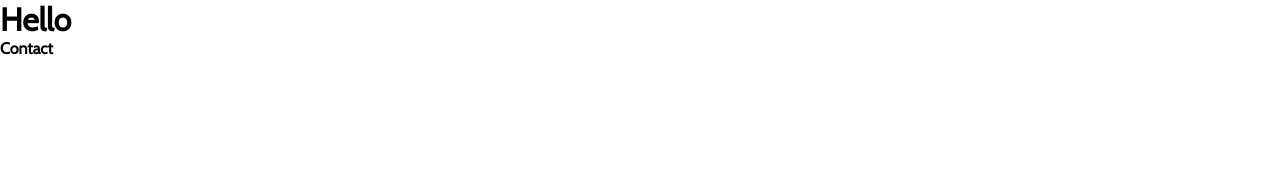
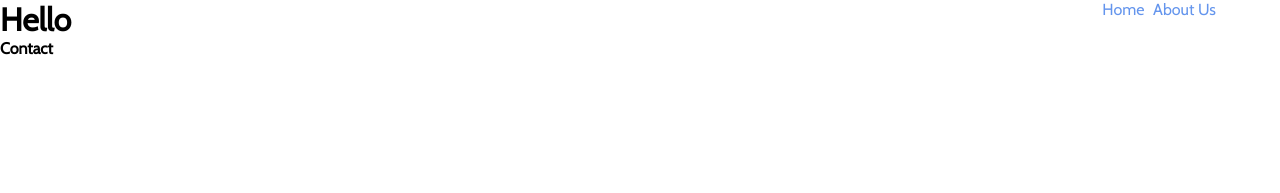
Before and after one commit to JonathanHemnes/epoch2, a Jekyll site: the page built from about.html, in a window 1280 px wide. Shown: the top 193 px of the page. Built offline with Jekyll 4.4.1, drawn with Linux system fonts in a browser that asks for light colours.

Commit message:
very basic nav

```diff
--- /dev/null
+++ b/_includes/nav.html
@@ -0,0 +1,4 @@
+<div class="nav">
+    <a href="/">Home</a>
+    <a href="/about">About Us</a>
+</div>
--- a/_layouts/about.html
+++ b/_layouts/about.html
@@ -4,6 +4,7 @@
 {% include head.html %}
 
 <body>
+  {% include nav.html %}
   {% include about_us.html %}
   {% include contact.html %}
 </body>
--- a/_layouts/home.html
+++ b/_layouts/home.html
@@ -4,6 +4,7 @@
 {% include head.html %}
 
 <body>
+  {% include nav.html %}
   {% include splash.html %}
   {% include intro.html %}
   {% include ethos.html %}
--- a/_sass/_base.scss
+++ b/_sass/_base.scss
@@ -1,5 +1,17 @@
 @import "mixins";
 @import "variables";
+
+.nav {
+    position: fixed;
+    top: 0;
+    right: 5%;
+    display: inline-block;
+    a {
+        color: cornflowerblue;
+        text-decoration: none;
+        margin-left: 5px;
+    }
+}
 
 .business-card {
     background: black;
@@ -16,14 +28,13 @@
         color: $text-white;
     }
     background-image: url('/img/ECS_BRAND_PATTERN.JPG');
-    background-size: 600px;
+    background-size: 700px;
     background-repeat: repeat;
-    background-origin: center;
+    background-position: center;
     .logo-space {
         img {
             -webkit-filter: grayscale(1) invert(1);
             filter: grayscale(1) invert(1);
-            @include fadeIn( 0.75s);
             @media screen and (min-width: $screen-xs) and (max-width: $screen-sm) {
                 width: 100%;
                 max-width: 350px;
@@ -31,25 +42,6 @@
             width: 60%;
             display: block;
             margin: auto;
-        }
-        .circle {
-            @include fadeIn( 1s);
-            display: flex;
-            align-content: center;
-            align-items: center;
-            justify-content: center;
-            margin: auto;
-            margin-top: 10vh;
-            border-radius: 50%;
-            background-color: white;
-            height: 75px;
-            width: 75px;
-            i {
-                color: black;
-            }
-             :hover {
-                color: #E5C100;
-            }
         }
     }
 }
```
Also changed, not shown: 1 other file.
